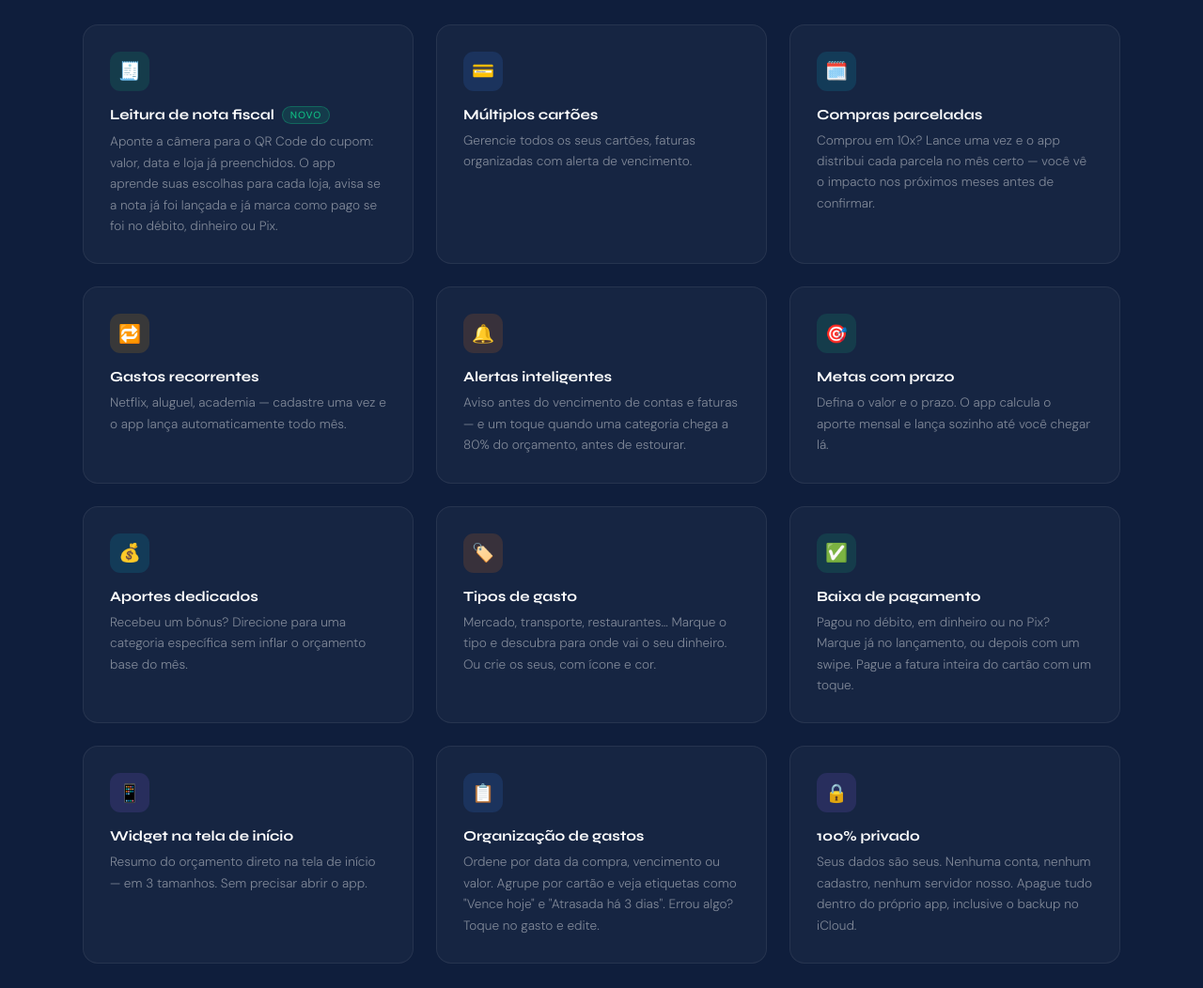
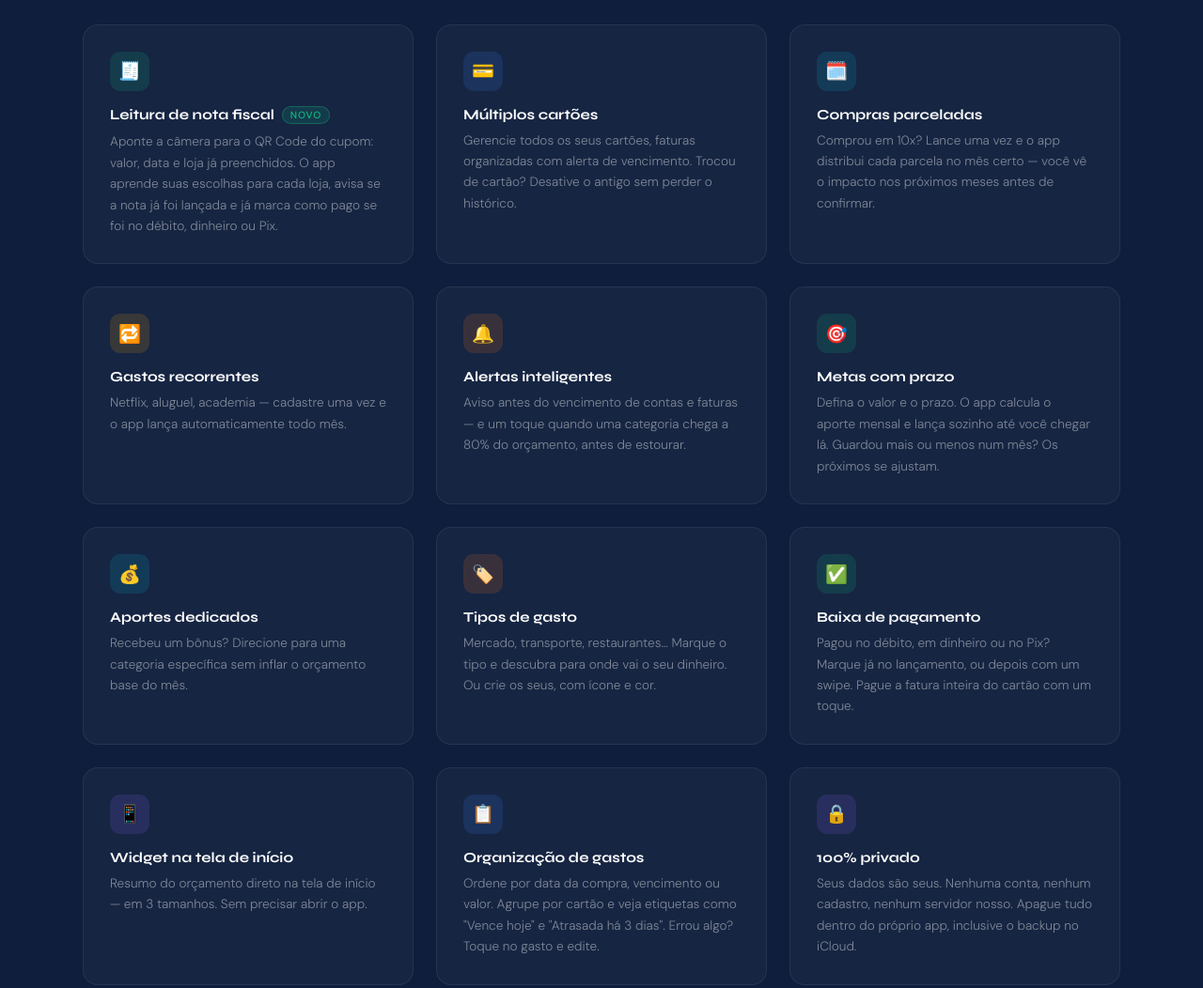
Before and after one commit to B16-D4DDY/7030-app, a plain HTML site: page index.html in a window 1280 px wide. Shown: the part 4400-5452 px from the top of the page at 94% size. Drawn offline with Linux system fonts and the light colour scheme.

Commit message:
Enhance feature descriptions and card management note
Updated feature descriptions for clarity and added a note about card management.

```diff
--- a/index.html
+++ b/index.html
@@ -474,11 +474,11 @@
   </div>
   <div class="features-grid reveal">
     <div class="feat-card"><div class="feat-icon fi-green">🧾</div><div class="feat-title">Leitura de nota fiscal<span class="feat-new">Novo</span></div><div class="feat-desc">Aponte a câmera para o QR Code do cupom: valor, data e loja já preenchidos. O app aprende suas escolhas para cada loja, avisa se a nota já foi lançada e já marca como pago se foi no débito, dinheiro ou Pix.</div></div>
-    <div class="feat-card"><div class="feat-icon fi-blue">💳</div><div class="feat-title">Múltiplos cartões</div><div class="feat-desc">Gerencie todos os seus cartões, faturas organizadas com alerta de vencimento.</div></div>
+    <div class="feat-card"><div class="feat-icon fi-blue">💳</div><div class="feat-title">Múltiplos cartões</div><div class="feat-desc">Gerencie todos os seus cartões, faturas organizadas com alerta de vencimento. Trocou de cartão? Desative o antigo sem perder o histórico.</div></div>
     <div class="feat-card"><div class="feat-icon fi-cyan">🗓️</div><div class="feat-title">Compras parceladas</div><div class="feat-desc">Comprou em 10x? Lance uma vez e o app distribui cada parcela no mês certo — você vê o impacto nos próximos meses antes de confirmar.</div></div>
     <div class="feat-card"><div class="feat-icon fi-gold">🔁</div><div class="feat-title">Gastos recorrentes</div><div class="feat-desc">Netflix, aluguel, academia — cadastre uma vez e o app lança automaticamente todo mês.</div></div>
     <div class="feat-card"><div class="feat-icon fi-orange">🔔</div><div class="feat-title">Alertas inteligentes</div><div class="feat-desc">Aviso antes do vencimento de contas e faturas — e um toque quando uma categoria chega a 80% do orçamento, antes de estourar.</div></div>
-    <div class="feat-card"><div class="feat-icon fi-green">🎯</div><div class="feat-title">Metas com prazo</div><div class="feat-desc">Defina o valor e o prazo. O app calcula o aporte mensal e lança sozinho até você chegar lá.</div></div>
+    <div class="feat-card"><div class="feat-icon fi-green">🎯</div><div class="feat-title">Metas com prazo</div><div class="feat-desc">Defina o valor e o prazo. O app calcula o aporte mensal e lança sozinho até você chegar lá. Guardou mais ou menos num mês? Os próximos se ajustam.</div></div>
     <div class="feat-card"><div class="feat-icon fi-cyan">💰</div><div class="feat-title">Aportes dedicados</div><div class="feat-desc">Recebeu um bônus? Direcione para uma categoria específica sem inflar o orçamento base do mês.</div></div>
     <div class="feat-card"><div class="feat-icon fi-orange">🏷️</div><div class="feat-title">Tipos de gasto</div><div class="feat-desc">Mercado, transporte, restaurantes… Marque o tipo e descubra para onde vai o seu dinheiro. Ou crie os seus, com ícone e cor.</div></div>
     <div class="feat-card"><div class="feat-icon fi-green">✅</div><div class="feat-title">Baixa de pagamento</div><div class="feat-desc">Pagou no débito, em dinheiro ou no Pix? Marque já no lançamento, ou depois com um swipe. Pague a fatura inteira do cartão com um toque.</div></div>
@@ -503,7 +503,7 @@
         <ul class="plan-list">
           <li>Gastos e renda nas 4 categorias do método</li>
           <li>Resumo com barras de progresso</li>
-          <li>1 cartão de crédito, com compras parceladas</li>
+          <li>1 cartão em uso por vez, com compras parceladas</li>
           <li>3 meses de histórico</li>
           <li>Aviso quando uma categoria chega a 80%</li>
           <li>Baixa de pagamento e widget</li>
```
